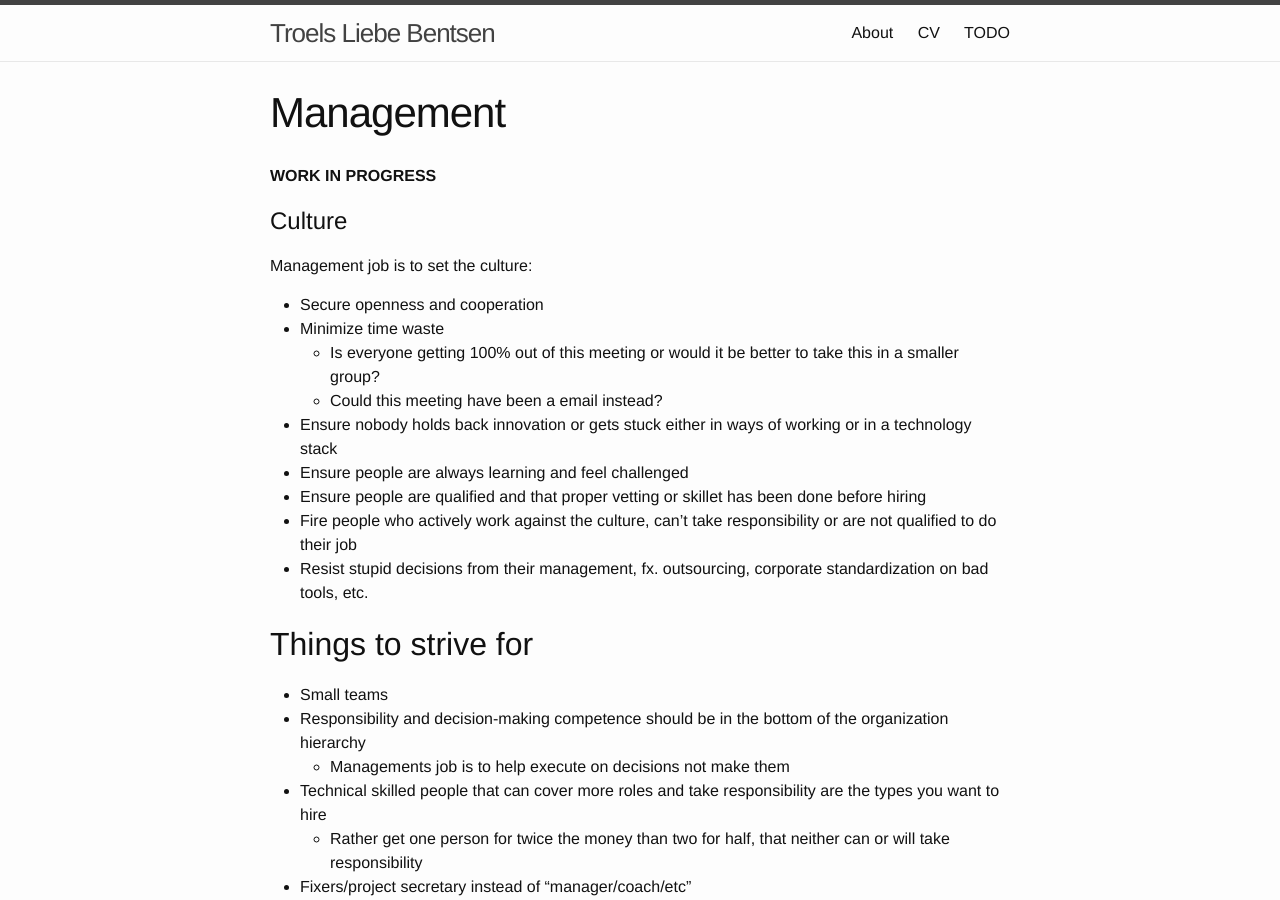
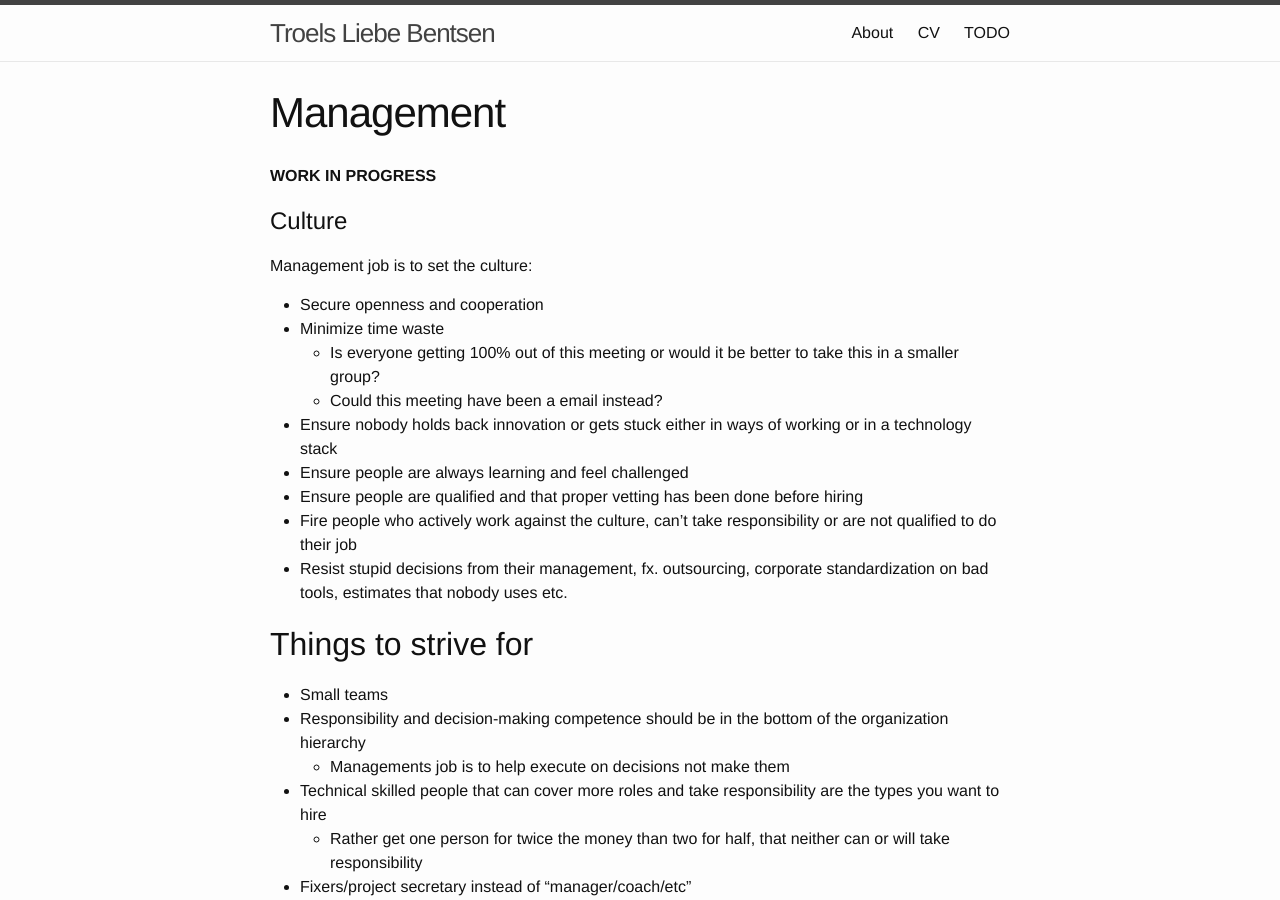
Before and after one commit to tlbdk/tlbdk.github.io, a Jekyll site: the page built from pages/management/management.md, in a window 1280 px wide and 900 px high. Built offline with Jekyll 4.4.1, drawn with Linux system fonts in a browser that asks for light colours.

Commit message:
Spell fixes

```diff
--- a/pages/management/management.md
+++ b/pages/management/management.md
@@ -16,9 +16,9 @@ Management job is to set the culture:
     * Could this meeting have been a email instead?
 * Ensure nobody holds back innovation or gets stuck either in ways of working or in a technology stack
 * Ensure people are always learning and feel challenged
-* Ensure people are qualified and that proper vetting or skillet has been done before hiring
+* Ensure people are qualified and that proper vetting has been done before hiring
 * Fire people who actively work against the culture, can't take responsibility or are not qualified to do their job
-* Resist stupid decisions from their management, fx. outsourcing, corporate standardization on bad tools, etc.
+* Resist stupid decisions from their management, fx. outsourcing, corporate standardization on bad tools, estimates that nobody uses etc.
 
 ## Things to strive for
 
```
